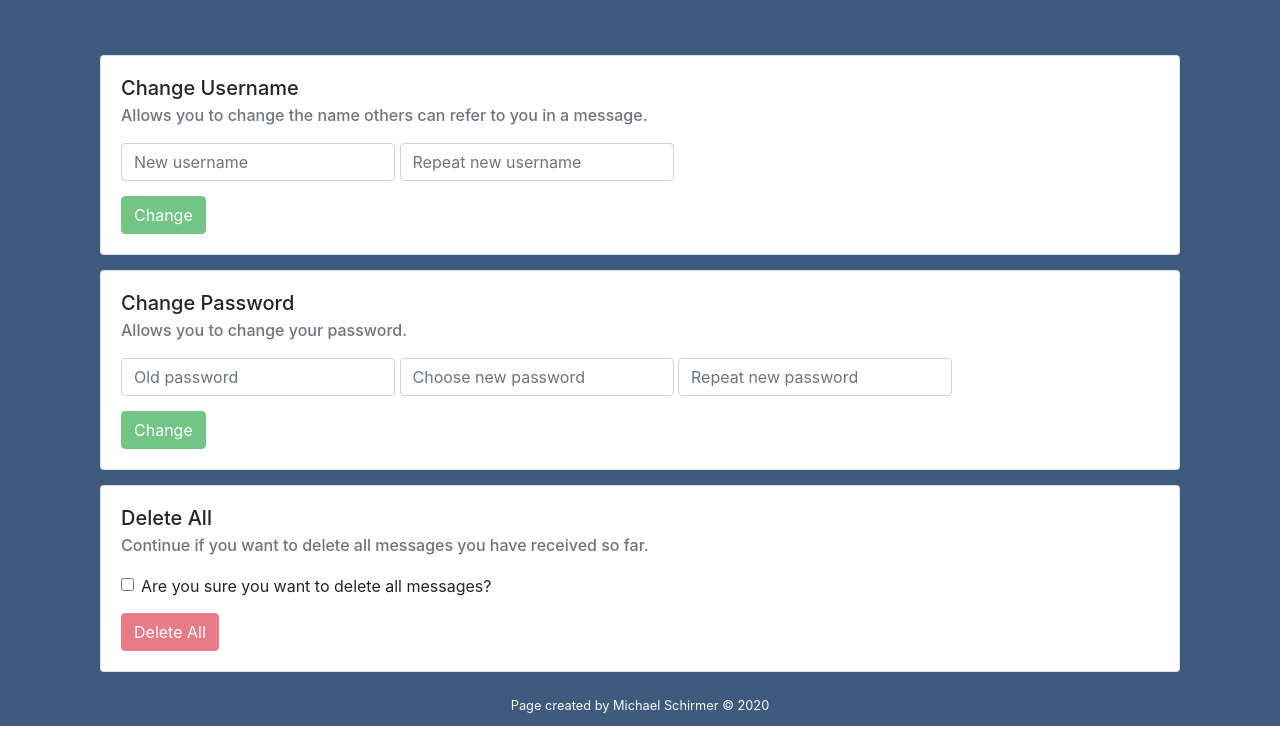
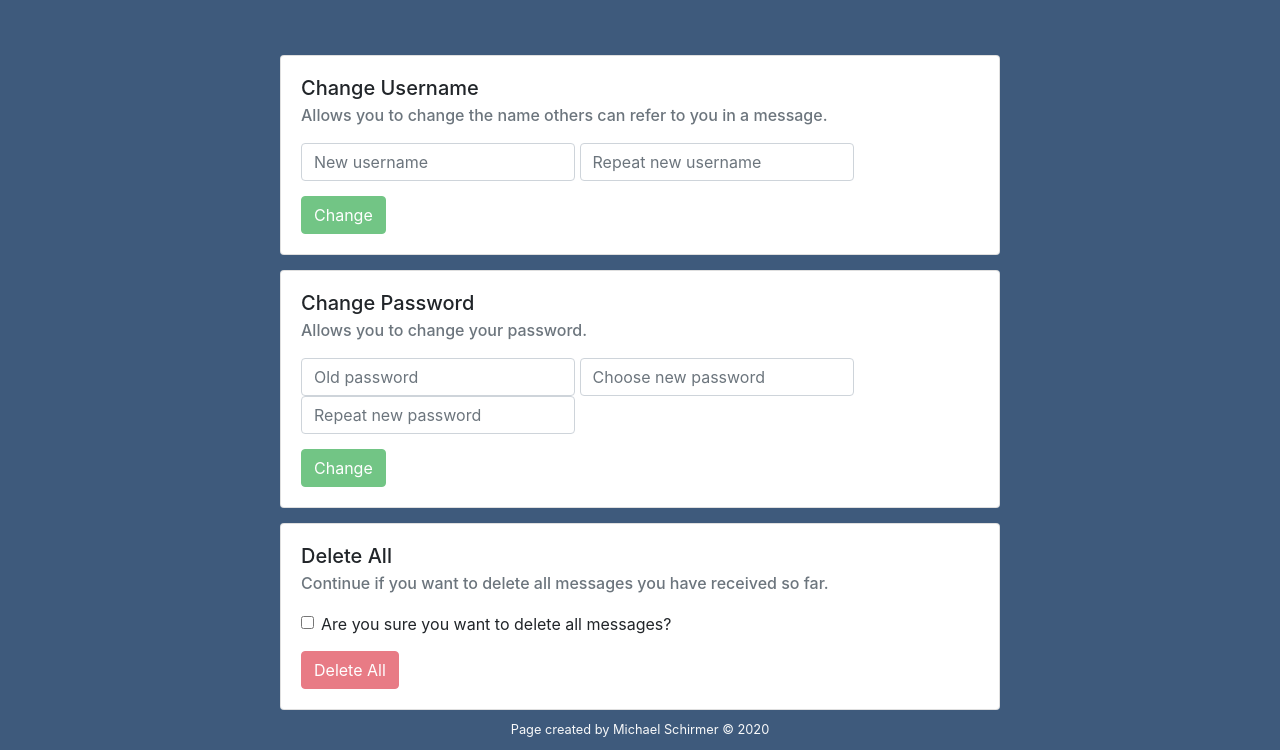
Before and after one commit to michischirmer/Hypermessage, a Flask app: page /settings in a window 1280 px wide. Shown: the part 74-824 px from the top of the page. Before the commit the page ends 800 px from the top, so only its background shows below. Run offline with Flask 2, Linux system fonts and the light colour scheme; a user stored in the database is signed in; some libraries are stand-ins or nearby versions.

Commit message:
fixed alignment of card deck in settings

```diff
--- a/templates/settings.html
+++ b/templates/settings.html
@@ -5,11 +5,17 @@
 
 {% block meta %}
     <style>
-        .card{
-            min-width: 80%;
+        .card, .card-deck{
+            /*min-width: 80%;
+            max-width: 80%;*/
+            display: inline-block;
         }
+
         #btn-change{
             margin-left: 15px;
+        }
+        #list{
+            /*width: 400px;*/
         }
     </style>
 {% endblock %}
@@ -30,9 +36,9 @@
 
 
 
-    <div class="card-deck" id="list" style="margin: 0 0 0 0;">
+    <div class="card-deck" id="list" style="margin-right: 0px;">
         <!-- user can change his username -->
-        <div class="card" style="width: 18rem; text-align: left; margin-top: 15px; margin-right: 15px;">
+        <div class="card" style="width: 45rem; text-align: left; margin-top: 15px; margin-right: 0px;">
             <div class="card-body">
                 <h5 class="card-title">Change Username</h5>
                 <h6 class="card-subtitle mb-2 text-muted">Allows you to change the name others can refer to you in a message.</h6>
@@ -45,7 +51,7 @@
         </div>
 
         <!-- user can change password here -->
-        <div class="card" style="width: 18rem; text-align: left; margin-top: 15px; margin-right: 15px;">
+        <div class="card" style="width: 45rem; text-align: left; margin-top: 15px; margin-right: 0px;">
             <div class="card-body">
                 <h5 class="card-title">Change Password</h5>
                 <h6 class="card-subtitle mb-2 text-muted">Allows you to change your password.</h6>
@@ -59,7 +65,7 @@
         </div>
 
         <!-- user can delete all recieved messages -->
-        <div class="card" style="width: 18rem; text-align: left; margin-top: 15px; margin-right: 15px;">
+        <div class="card" style="width: 45rem; text-align: left; margin-top: 15px; margin-right: 0px;">
             <div class="card-body">
                 <h5 class="card-title">Delete All</h5>
                 <h6 class="card-subtitle mb-2 text-muted">Continue if you want to delete all messages you have received so far.</h6>
```
